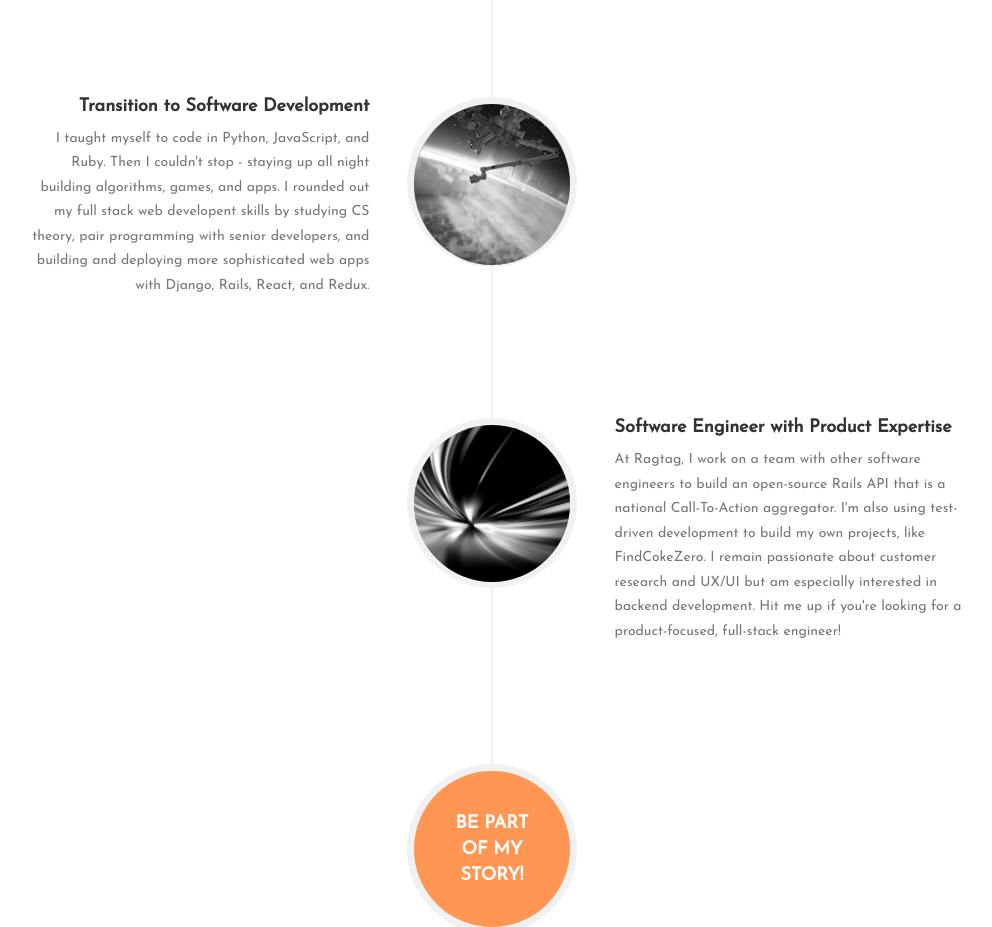
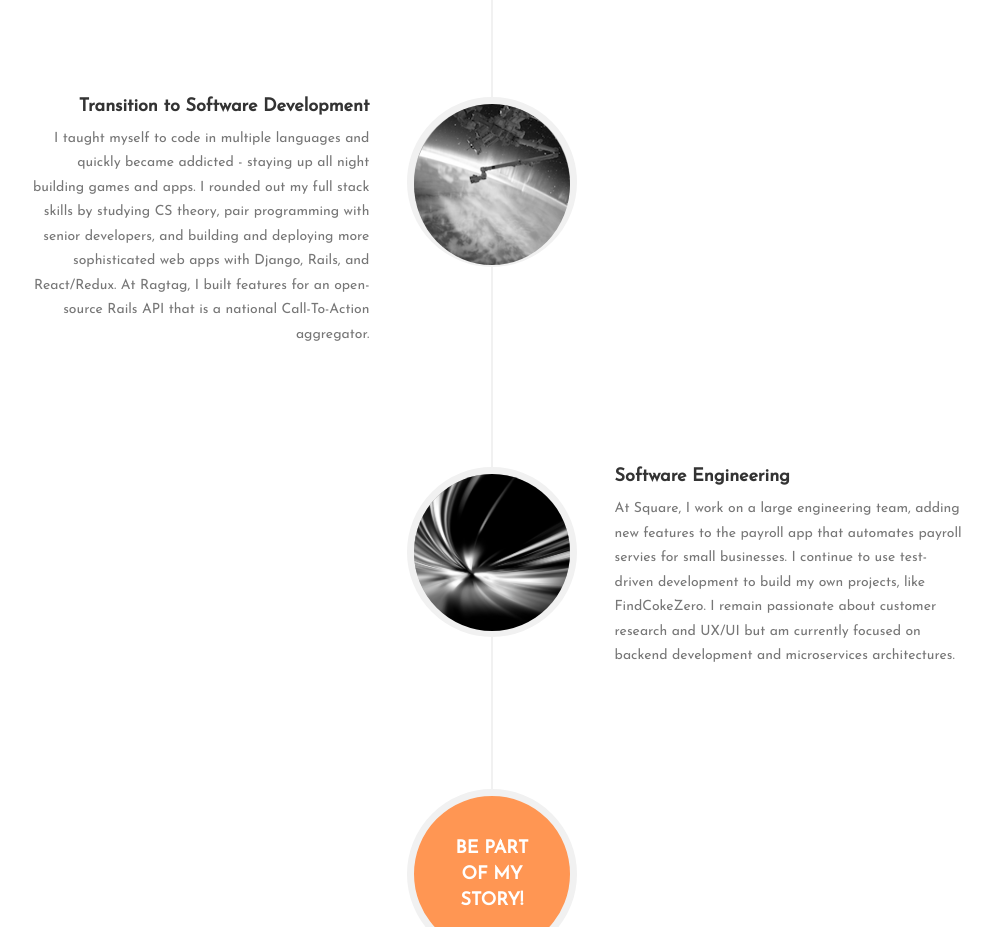
Before and after one commit to chrisbrickey/mysite11, a website: page public/index.html in a window 1280 px wide. Shown: the part 1620-2547 px from the top of the page, without its empty margins (148-1140 px from the left). Drawn offline with nearby package versions, Linux system fonts and the light colour scheme; a web font is replaced by a local one.

Commit message:
update engineering stories

```diff
--- a/public/index.html
+++ b/public/index.html
@@ -141,7 +141,7 @@
                                     <h4 class="subheading">Transition to Software Development</h4>
                                 </div>
                                 <div class="timeline-body">
-                                    <p class="text-muted">I taught myself to code in Python, JavaScript, and Ruby. Then I couldn't stop - staying up all night building algorithms, games, and apps. I rounded out my full stack web developent skills by studying CS theory, pair programming with senior developers, and building and deploying more sophisticated web apps with Django, Rails, React, and Redux. </p>
+                                    <p class="text-muted">I taught myself to code in multiple languages and quickly became addicted - staying up all night building games and apps. I rounded out my full stack skills by studying CS theory, pair programming with senior developers, and building and deploying more sophisticated web apps with Django, Rails, and React/Redux. At Ragtag, I built features for an open-source Rails API that is a national Call-To-Action aggregator.</p>
                                 </div>
                             </div>
                         </li>
@@ -152,10 +152,10 @@
                             </div>
                             <div class="timeline-panel">
                                 <div class="timeline-heading">
-                                    <h4 class="subheading">Software Engineer with Product Expertise</h4>
+                                    <h4 class="subheading">Software Engineering</h4>
                                 </div>
                                 <div class="timeline-body">
-                                    <p class="text-muted">At Ragtag, I work on a team with other software engineers to build an open-source Rails API that is a national Call-To-Action aggregator. I'm also using test-driven development to build my own projects, like FindCokeZero. I remain passionate about customer research and UX/UI but am especially interested in backend development.  Hit me up if you're looking for a product-focused, full-stack engineer!</p>
+                                    <p class="text-muted">At Square, I work on a large engineering team, adding new features to the payroll app that automates payroll servies for small businesses. I continue to use test-driven development to build my own projects, like FindCokeZero. I remain passionate about customer research and UX/UI but am currently focused on backend development and microservices architectures.</p>
                                 </div>
                             </div>
                         </li>
```
